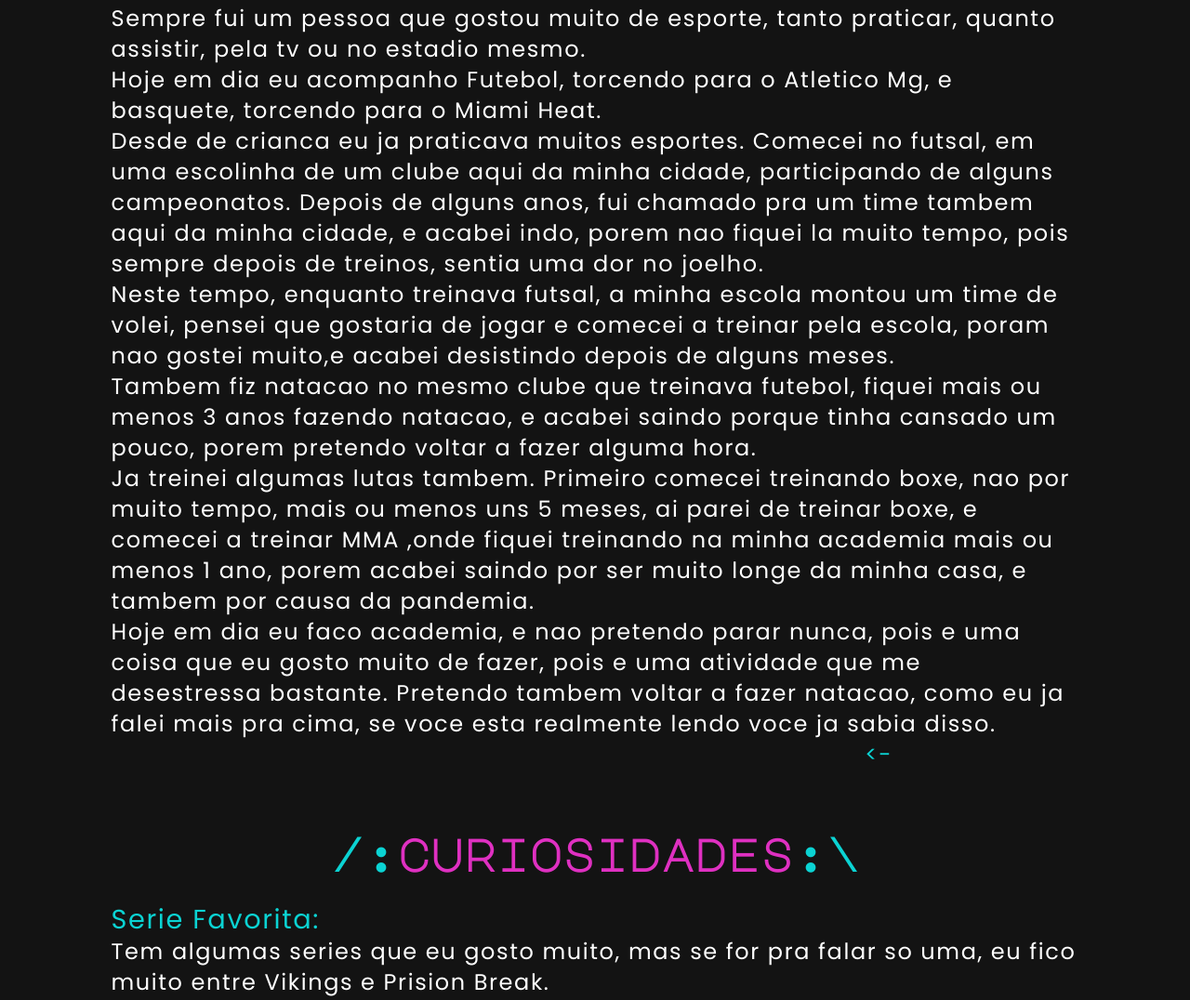
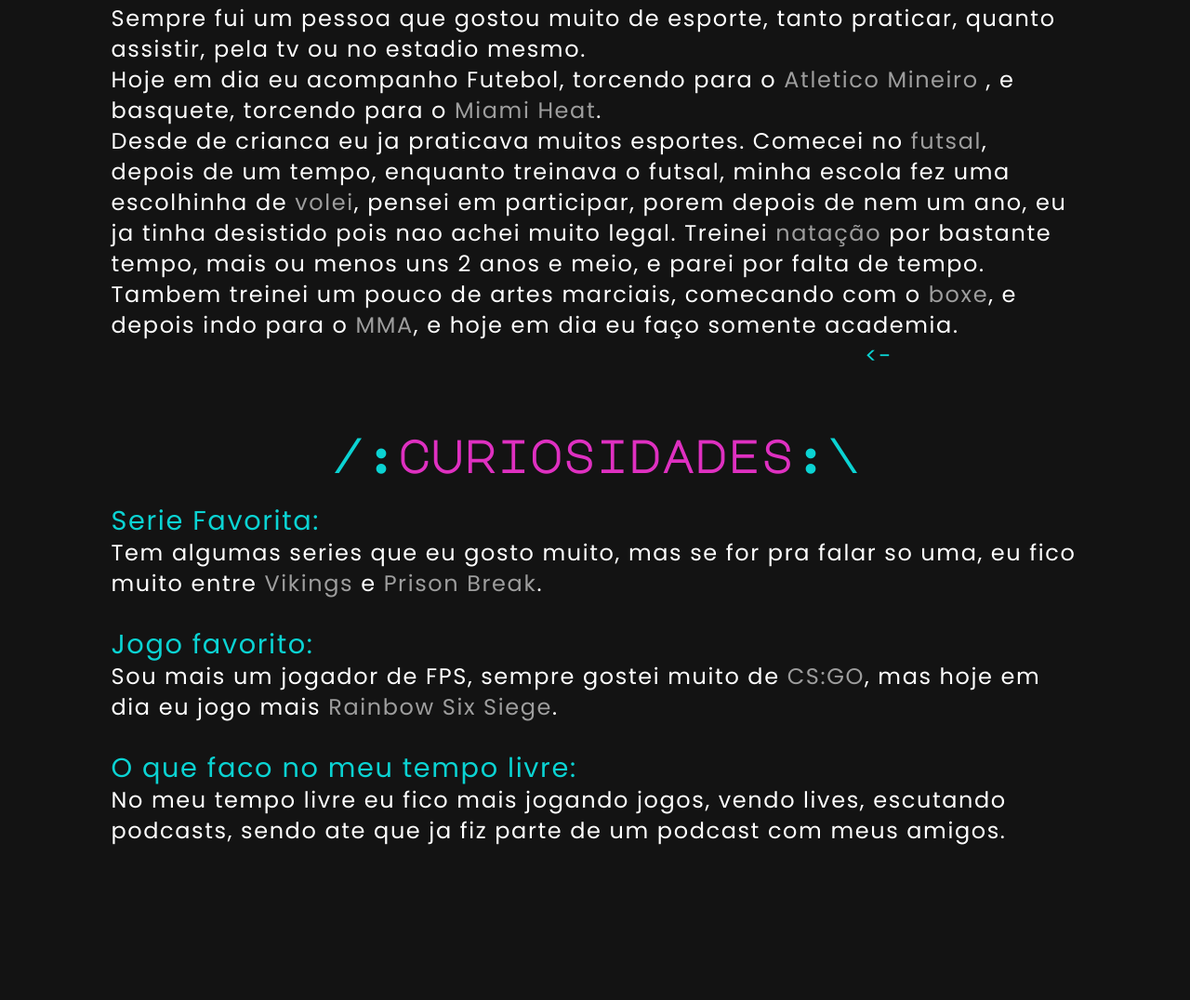
Before and after one commit to MatheusFortes7/BlogPessoal, a plain HTML site: page sobremim.html in a window 1280 px wide. Shown: the part 1095-2171 px from the top of the page at 93% size. Drawn offline with Linux system fonts and the light colour scheme.

Commit message:
terminando blog

```diff
--- a/sobre.css
+++ b/sobre.css
@@ -246,6 +246,10 @@ header{
     position: absolute;
     right: 25%;
 }
+.texto-esportes a{
+    text-decoration: none;
+    color: var(--color5);
+}
 
 /* CURIOSIDADES */
 
@@ -290,3 +294,7 @@ header{
 .curiosidades{
     margin-bottom: 150px;
 }
+.texto-curiosidades a{
+    text-decoration: none;
+    color: var(--color5);
+}
--- a/sobremim.html
+++ b/sobremim.html
@@ -49,12 +49,9 @@
             </div>
             <div class="texto-esportes">
                 <p>Sempre fui um pessoa que gostou muito de esporte, tanto praticar, quanto assistir, pela tv ou no estadio mesmo.</p>
-                <p>Hoje em dia eu acompanho Futebol, torcendo para o Atletico Mg, e basquete, torcendo para o Miami Heat.</p>
-                <p>Desde de crianca eu ja praticava muitos esportes. Comecei no futsal, em uma escolinha de um clube aqui da minha cidade, participando de alguns campeonatos. Depois de alguns anos, fui chamado pra um time tambem aqui da minha cidade, e acabei indo, porem nao fiquei la muito tempo, pois sempre depois de treinos, sentia uma dor no joelho.</p>
-                <p>Neste tempo, enquanto treinava futsal, a minha escola montou um time de volei, pensei que gostaria de jogar e comecei a treinar pela escola, poram nao gostei muito,e acabei desistindo depois de alguns meses.</p>
-                <p>Tambem fiz natacao no mesmo clube que treinava futebol, fiquei mais ou menos 3 anos fazendo natacao, e acabei saindo porque tinha cansado um pouco, porem pretendo voltar a fazer alguma hora.</p>
-                <p>Ja treinei algumas lutas tambem. Primeiro comecei treinando boxe, nao por muito tempo, mais ou menos uns 5 meses, ai parei de treinar boxe, e comecei a treinar MMA ,onde fiquei treinando na minha academia mais ou menos 1 ano, porem acabei saindo por ser muito longe da minha casa, e tambem por causa da pandemia.</p>
-                <p>Hoje em dia eu faco academia, e nao pretendo parar nunca, pois e uma coisa que eu gosto muito de fazer, pois e uma atividade que me desestressa bastante. Pretendo tambem voltar a fazer natacao, como eu ja falei mais pra cima, se voce esta realmente lendo voce ja sabia disso.</p>
+                <p>Hoje em dia eu acompanho Futebol, torcendo para o <a href="https://atletico.com.br/" target="blank">Atletico Mineiro</a> , e basquete, torcendo para o <a href="https://www.espn.com.br/nba/time/_/nome/mia/miami-heat" target="blank">Miami Heat</a>.</p>
+                <p>Desde de crianca eu ja praticava muitos esportes. Comecei no <a href="https://pt.wikipedia.org/wiki/Futsal#:~:text=Futsal%20%C3%A9%20o%20futebol%20adaptado,altura%20por%20uma%20trave%20horizontal." target="blank">futsal</a>, depois de um tempo, enquanto treinava o futsal, minha escola fez uma escolhinha de <a href="https://pt.wikipedia.org/wiki/Voleibol" target="blank">volei</a>, pensei em participar, porem depois de nem um ano, eu ja tinha desistido pois nao achei muito legal. Treinei <a href="https://pt.wikipedia.org/wiki/Nata%C3%A7%C3%A3o" target="blank">natação</a> por bastante tempo, mais ou menos uns 2 anos e meio, e parei por falta de tempo. Tambem treinei um pouco de artes marciais, comecando com o <a href="https://www.significados.com.br/boxe/#:~:text=Boxe%20ou%20pugilismo%20%C3%A9%20um,um%20conjunto%20de%20regras%20predeterminadas." target="blank">boxe</a>, e depois indo para o <a href="https://pt.wikipedia.org/wiki/Artes_marciais_mistas" target="blank">MMA</a>, e hoje em dia eu faço somente academia. </p>
+
             </div>
         </div>
         <div class="curiosidades">
@@ -62,9 +59,9 @@
                 <h2>curiosidades</h2>
             </div>
             <div class="texto-curiosidades">
-                <span>Serie Favorita: </span> <p>Tem algumas series que eu gosto muito, mas se for pra falar so uma, eu fico muito entre Vikings e Prision Break.</p>
+                <span>Serie Favorita: </span> <p>Tem algumas series que eu gosto muito, mas se for pra falar so uma, eu fico muito entre <a href="https://pt.wikipedia.org/wiki/Vikings_(s%C3%A9rie_de_televis%C3%A3o)" target="blank">Vikings</a> e <a href="https://pt.wikipedia.org/wiki/Prison_Break" target="blank">Prison Break</a>.</p>
                 <br>
-                <span style="margin-top: 20px;">Jogo favorito: </span> <p>Sou mais um jogador de FPS, sempre gostei muito de CS:GO, mas hoje em dia eu jogo mais Rainbow Six Siege.</p>
+                <span style="margin-top: 20px;">Jogo favorito: </span> <p>Sou mais um jogador de FPS, sempre gostei muito de <a href="https://pt.wikipedia.org/wiki/Counter-Strike:_Global_Offensive" target="blank">CS:GO</a>, mas hoje em dia eu jogo mais <a href="https://pt.wikipedia.org/wiki/Tom_Clancy%27s_Rainbow_Six_Siege" target="blank">Rainbow Six Siege</a>.</p>
                 <br>
                 <span>O que faco no meu tempo livre: </span> <p>No meu tempo livre eu fico mais jogando jogos, vendo lives, escutando podcasts, sendo ate que ja fiz parte de um podcast com meus amigos.</p>
             </div>
```
